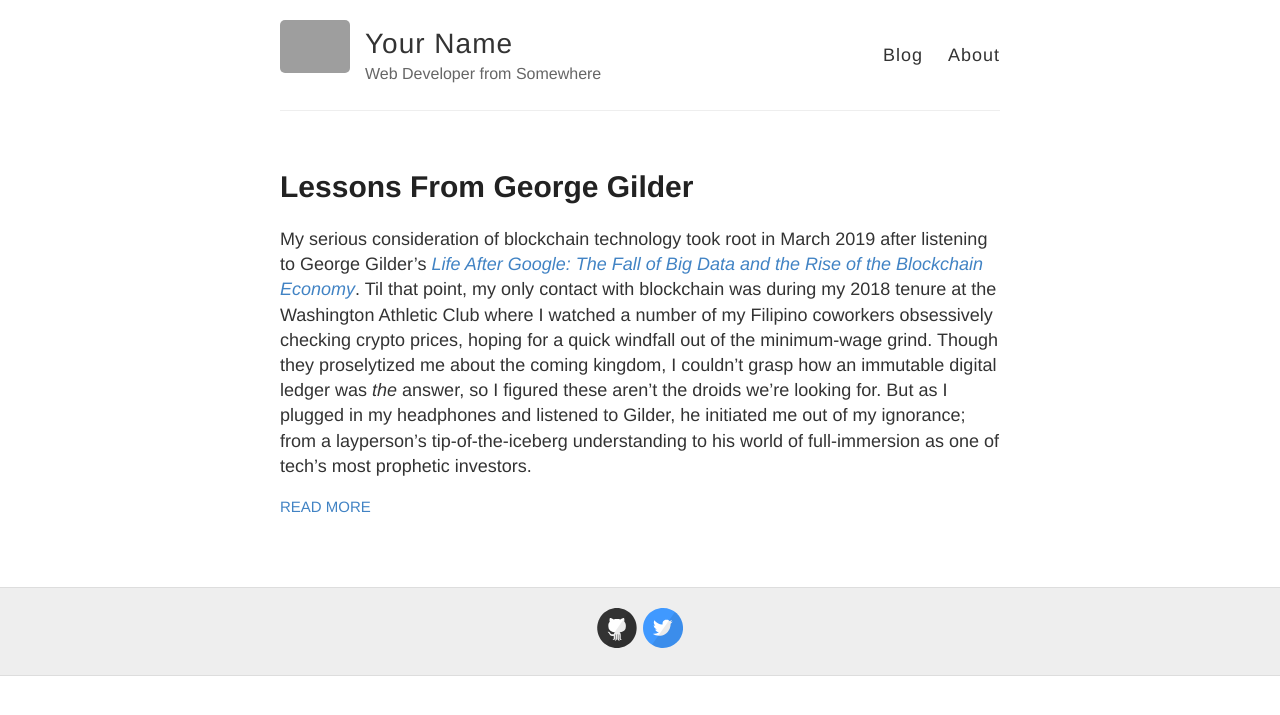
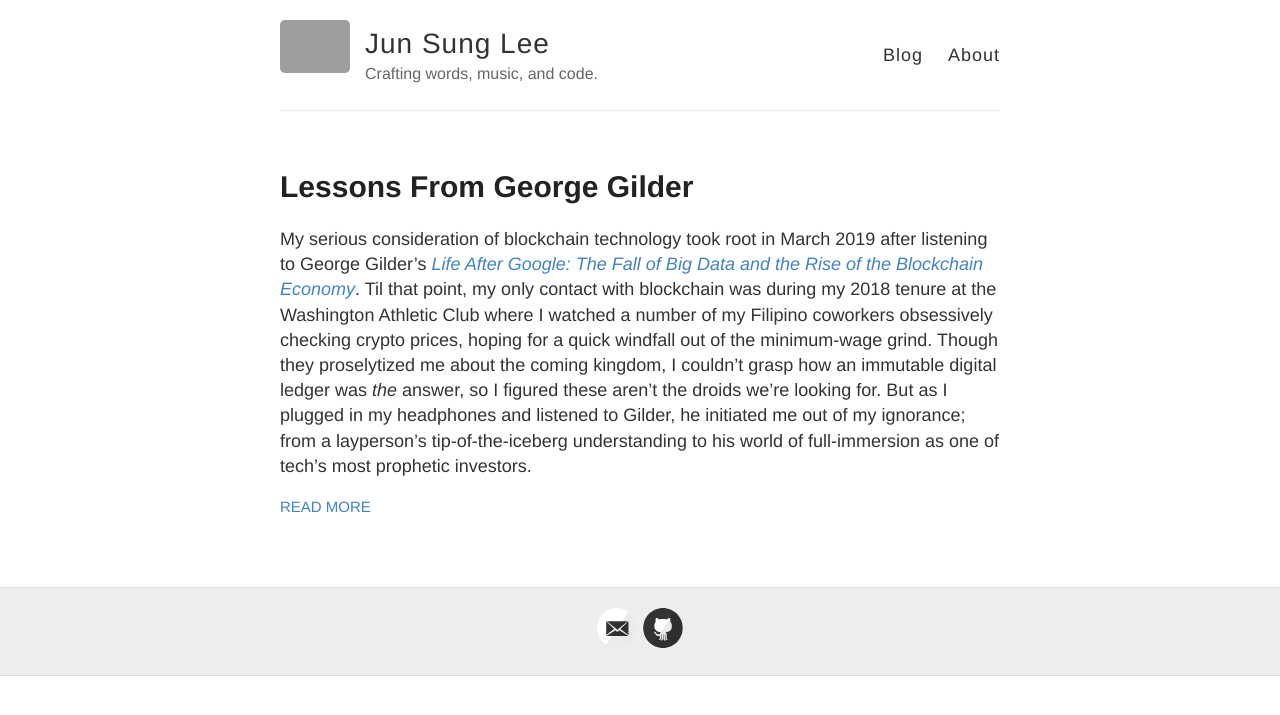
Before and after one commit to poastmil/junsunglee.com, a Jekyll site: the page built from index.html, in a window 1280 px wide. Shown: the top 715 px of the page. Built offline with Jekyll 4.4.1, drawn with Linux system fonts in a browser that asks for light colours; grey boxes are pictures that could not be loaded.

Commit message:
Updated _config.yml

```diff
--- a/_config.yml
+++ b/_config.yml
@@ -3,13 +3,13 @@
 #
 
 # Name of your site (displayed in the header)
-name: Your Name
+name: Jun Sung Lee
 
 # Short bio or description (displayed in the header)
-description: Web Developer from Somewhere
+description: Crafting words, music, and code.
 
 # URL of your avatar or profile pic (you could use your GitHub profile pic)
-avatar: https://raw.githubusercontent.com/barryclark/jekyll-now/master/images/jekyll-logo.png
+avatar: https://raw.githubusercontent.com/jun-sung
 
 #
 # Flags below are optional
@@ -18,15 +18,15 @@
 # Includes an icon in the footer for each username you enter
 footer-links:
   dribbble:
-  email:
+  email: jun@junsung.io
   facebook:
   flickr:
-  github: barryclark/jekyll-now
+  github: jun-sung
   instagram:
   linkedin:
   pinterest:
   rss: # just type anything here for a working RSS icon
-  twitter: jekyllrb
+  twitter:
   stackoverflow: # your stackoverflow profile, e.g. "users/50476/bart-kiers"
   youtube: # channel/<your_long_string> or user/<user-name>
   googleplus: # anything in your profile username that comes after plus.google.com/
@@ -41,7 +41,7 @@
 
 # Your website URL (e.g. http://barryclark.github.io or http://www.barryclark.co)
 # Used for Sitemap.xml and your RSS feed
-url:
+url: https://junsung.io
 
 # If you're hosting your site at a Project repository on GitHub pages
 # (http://yourusername.github.io/repository-name)
```
